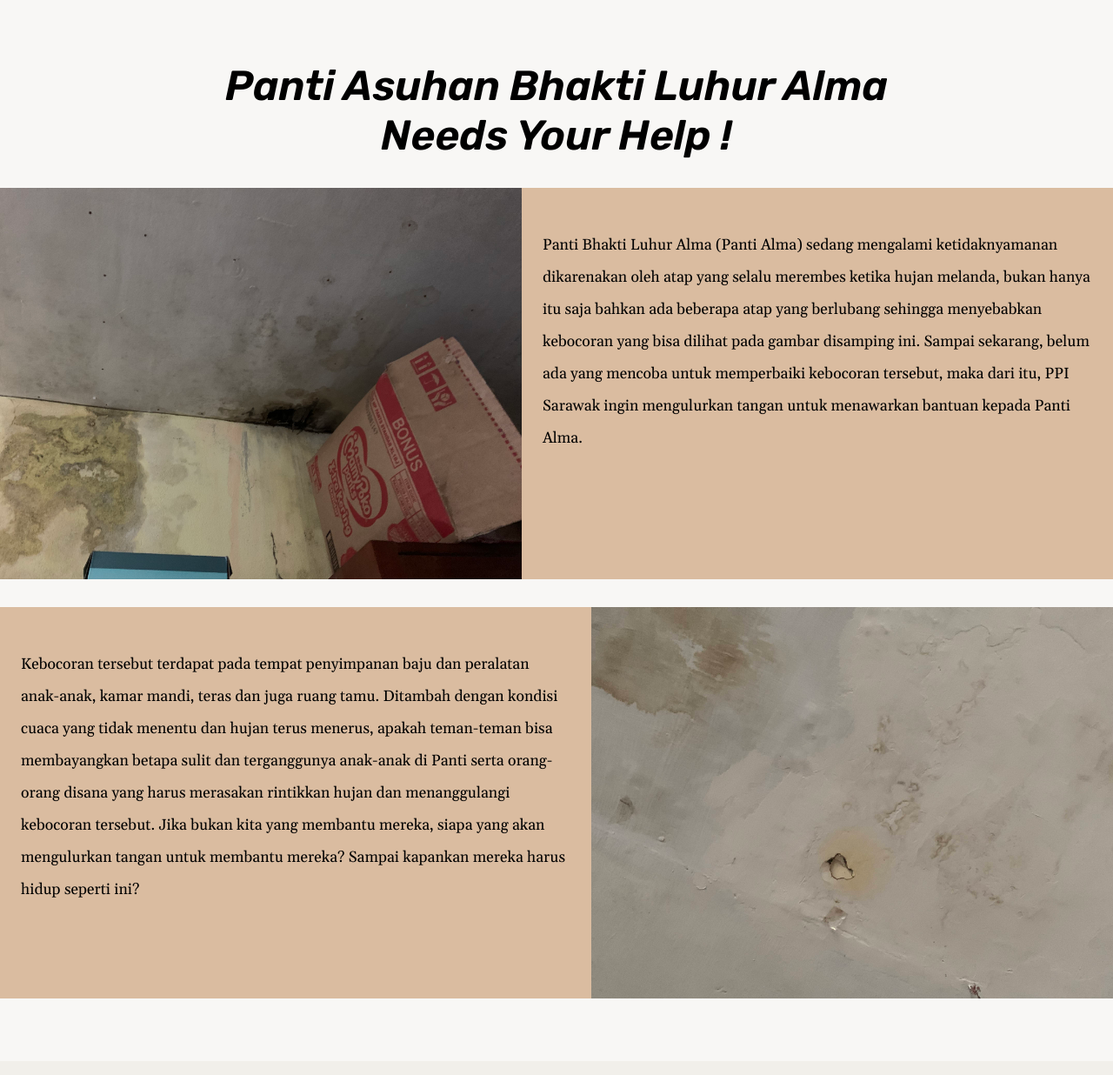
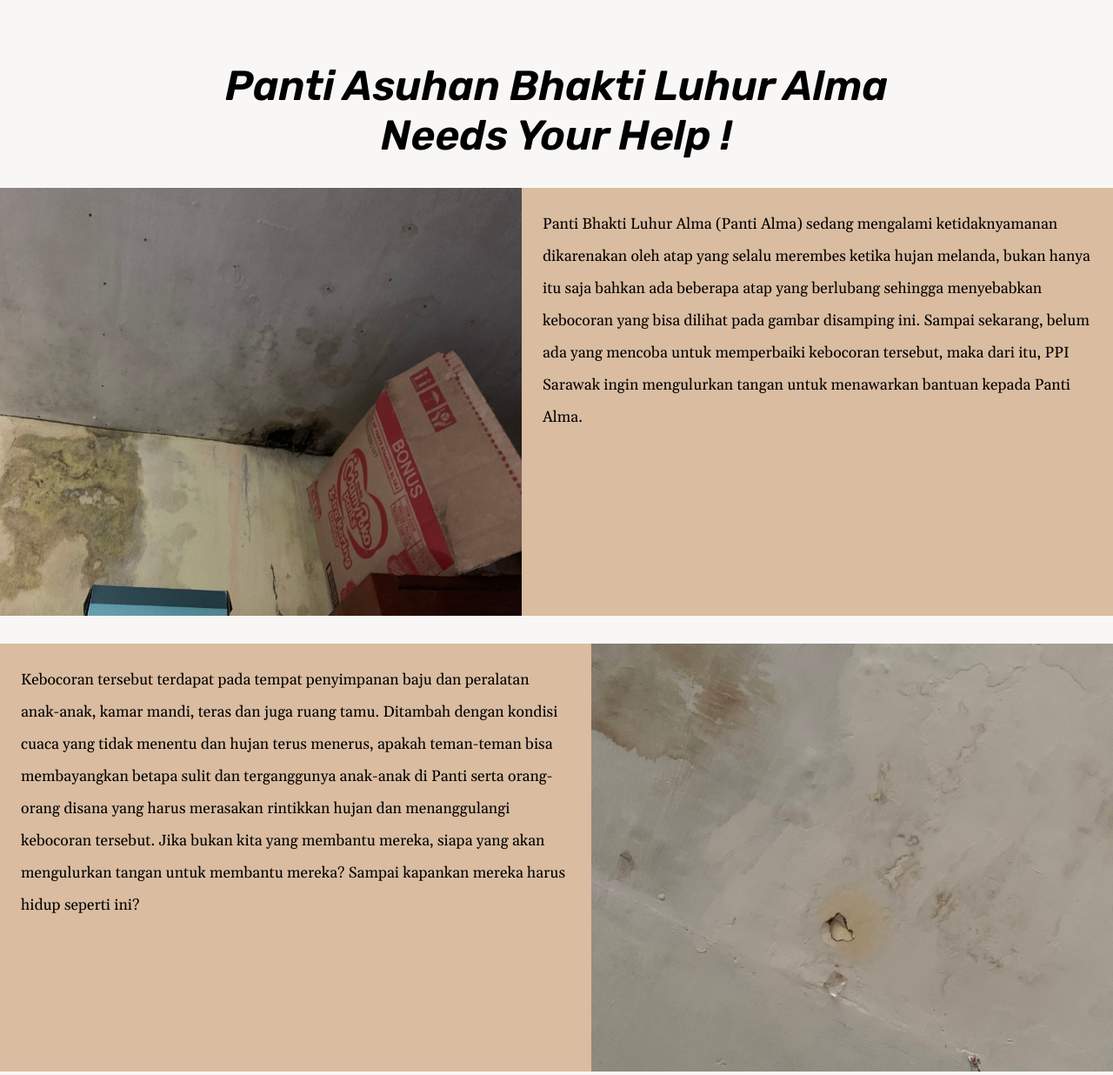
Before and after one commit to tensan8/Donate-For-Joy, a PHP site: page / in a window 1280 px wide. Shown: the part 882-2118 px from the top of the page at 87% size. Run offline with PHP 8.4, Linux system fonts and the light colour scheme.

Commit message:
Fixed responsiveness issue, Added backward compatibility, Created automatic slideshow

```diff
--- a/css/base.css
+++ b/css/base.css
@@ -60,6 +60,7 @@ p, a {
 ******************/
 .header-bar {
     display: flex;
+    display: -webkit-flex;
     justify-content: space-between;
     background-color: #fff;
     padding: 0.5rem 2.5rem ;
--- a/css/index.css
+++ b/css/index.css
@@ -49,6 +49,7 @@
 
 .first-carousel-container, .second-carousel-container {
     display: flex;
+    display: -webkit-flex;
     width: 100%;
     margin-top: 2rem;
     background-color: #DABCA0;
@@ -62,7 +63,7 @@
     background: #DABCA0;
     font-size: 1.1rem;
     margin-left: 1.5rem;
-    margin-top: 3rem;
+    margin-top: 1.5rem;
     margin-right: 1.5rem;
     line-height: 2.1;
 
@@ -72,21 +73,21 @@
     background: #DABCA0;
     font-size: 1.1rem;
     margin-left: 1.5rem;
-    margin-top: 3rem;
+    margin-top: 1.5rem;
     margin-right: 1.5rem;
     line-height: 2.1;
 }
 
 .first-carousel {
     width: 100%;
-    max-height: 450px;
+    height: 492px;
     position: relative;
 }
 
 .second-carousel {
     position: relative;
     width: 100%;
-    max-height: 450px;
+    height: 492px;
     order: 2;
 }
 
@@ -96,6 +97,7 @@
 
 .first-slide img, .second-slide img {
     width: 600px;
+    height: 492px;
 }
 
 .first-dot {
@@ -107,6 +109,8 @@
     border-radius: 50%;
     display: inline-block;
     transition: background-color 0.6s ease;
+    -webkit-transition: background-color 0.6s ease;
+    -moz-transition: background-color 0.6s ease;
 }
 
 .second-dot {
@@ -118,6 +122,8 @@
     border-radius: 50%;
     display: inline-block;
     transition: background-color 0.6s ease;
+    -webkit-transition: background-color 0.6s ease;
+    -moz-transition: background-color 0.6s ease;
 }
 
 .first-dots-container {
@@ -139,7 +145,7 @@
     height: 75rem;
     background-color: #F1EFEA;
     padding-top: 4.5rem;
-    padding-bottom: 18rem;
+    padding-bottom: 30rem;
 }
 
 .third-section p {
@@ -177,6 +183,7 @@ iframe {
     border-radius: 2rem;
     color: white;
     display: flex;
+    display: -webkit-flex;
     align-items: center;
     justify-content: center;
     height: 100%;
@@ -200,6 +207,7 @@ iframe {
     align-items: center;
     justify-content: center;
     display: flex;
+    display: -webkit-flex;
     border-radius: 1rem;
     border: 0.2rem solid #E5D3BB;
     width: 20rem;
@@ -212,6 +220,8 @@ iframe {
     font-size: 125%;
     font-weight: bolder;
     transition: ease 0.7s;
+    -webkit-transition: ease 0.7s;
+    -moz-transition: ease 0.7s;
 }
 
 .third-section button:hover{
@@ -232,6 +242,8 @@ iframe {
     visibility: hidden;
     opacity: 0;
     transition: ease 0.4s;
+    -webkit-transition: ease 0.4s;
+    -moz-transition: ease 0.4s;
 }
 
 .modal-content{
@@ -256,6 +268,7 @@ iframe {
 
 .modal-content img{
     display: flex;
+    display: -webkit-flex;
     margin: 0 auto;
     padding-bottom: 2rem;
 }
@@ -277,6 +290,26 @@ iframe {
 .third-section span{
     background-color: transparent;
 }
+
+
+/* Fading animation */
+.fade {
+    -webkit-animation-name: fade;
+    -webkit-animation-duration: 1.5s;
+    animation-name: fade;
+    animation-duration: 1.5s;
+  }
+
+  @-webkit-keyframes fade {
+    from {opacity: .4}
+    to {opacity: 1}
+  }
+
+  @keyframes fade {
+    from {opacity: .4}
+    to {opacity: 1}
+  }
+
 
 
 
@@ -321,6 +354,7 @@ iframe {
 
     .first-carousel, .second-carousel {
         text-align: center;
+        max-height: 280px;
     }
 
     .first-carousel-container p, .second-carousel-container p {
@@ -389,7 +423,7 @@ iframe {
 
     /* Second Section */
     .second-section {
-        width: 768px;
+        width:  768px;
         padding-bottom: 2rem;
     }
 
@@ -399,12 +433,12 @@ iframe {
     }
 
     .first-carousel, .second-carousel {
-        height: 480px;
+        height: 464px;
     }
 
     .first-slide img, .second-slide img {
         width: 400px;
-        height: 480px;
+        height: 464px;
     }
 
     .first-carousel-container p, .second-carousel-container p {
@@ -413,10 +447,9 @@ iframe {
     }
 
 
-
      /* Third Section */
     .third-section {
-        width: 768px;
+        width:  768px;
         padding-top: 2rem;
     }
 
--- a/index.php
+++ b/index.php
@@ -5,9 +5,12 @@
     <meta http-equiv="X-UA-Compatible" content="IE=edge">
     <meta name="viewport" content="width=device-width, initial-scale=1.0">
     <title>Donate For Joy | Home</title>
+
+
+    <link href="https://cdn.rawgit.com/michalsnik/aos/2.1.1/dist/aos.css" rel="stylesheet">
     <link href='css/base.css' rel='stylesheet'>
     <link href='css/index.css' rel='stylesheet'>
-    <script src="https://code.jquery.com/jquery-3.6.0.min.js" integrity="sha256-/xUj+3OJU5yExlq6GSYGSHk7tPXikynS7ogEvDej/m4=" crossorigin="anonymous"></script>
+
 </head>
 <body>
     <!-- FIRST SECTION OF THE HOME PAGE  -->
@@ -22,19 +25,16 @@
     <!-- SECOND SECTION OF THE HOME PAGE (CAROUSEL) -->
     <div class="second-section">
         <h2>Panti Asuhan Bhakti Luhur Alma <br/>Needs Your Help !</h2>
-        <div class="first-carousel-container">
+        <div class="first-carousel-container" data-aos="fade-up" data-aos-duration="1500" data-aos-anchor-placement="bottom-bottom">
             <div class="first-carousel">
-                <div class="first-slide">
+                <div class="first-slide fade">
                     <img src="images/2.jpg" alt="Carousel picture 1" />
                 </div>
-                <div class="first-slide">
+                <div class="first-slide fade">
                     <img src="images/2.2.jpg" alt="Carousel picture 2"/>
                 </div>
 
-                <!-- <div class="first-dots-container">
-                    <span class="first-dot" onclick="currentSlides(1)"></span>
-                    <span class="first-dot" onclick="currentSlides(2)"></span>
-                </div> -->
+
             </div>
 
             <p>Panti Bhakti Luhur Alma (Panti Alma) sedang mengalami ketidaknyamanan dikarenakan oleh atap yang selalu merembes ketika hujan melanda,
@@ -43,19 +43,16 @@
                 menawarkan bantuan kepada Panti Alma.</p>
         </div>
 
-        <div class="second-carousel-container">
+        <div class="second-carousel-container" data-aos="fade-up" data-aos-duration="1500" data-aos-anchor-placement="bottom-bottom">
             <div class="second-carousel">
-                <div class="second-slide">
+                <div class="second-slide fade">
                     <img src="images/3.JPG" alt="Carousel picture 3" />
                 </div>
-                <div class="second-slide">
+                <div class="second-slide fade">
                     <img src="images/3.3.jpg" alt="Carousel picture 4"/>
                 </div>
 
-                <!-- <div class="second-dots-container">
-                    <span class="second-dot" onclick="currentSlides(1)"></span>
-                    <span class="second-dot" onclick="currentSlides(2)"></span>
-                </div> -->
+
             </div>
             <p>Kebocoran tersebut terdapat pada tempat penyimpanan baju dan peralatan anak-anak, kamar mandi, teras dan juga ruang tamu. Ditambah dengan kondisi
                 cuaca yang tidak menentu dan hujan terus menerus, apakah teman-teman bisa membayangkan betapa sulit dan terganggunya anak-anak di Panti serta orang-orang
@@ -70,13 +67,15 @@
     <!-- THIRD SECTION OF THE HOME PAGE (VIDEO) + PROGRESS BAR AND DONATE NOW BUTTON-->
 
     <div class="third-section">
-        <iframe width="1280" height="720" src="https://drive.google.com/file/d/1SYb2rBzY6-MQwmUk2sYTSa1ZLw1BTCUb/preview" title="YouTube video player" frameborder="0" allow="accelerometer; autoplay; clipboard-write; encrypted-media; gyroscope; picture-in-picture" allowfullscreen></iframe>
-        <p>Dokumentasi tersebut dilakukan saat melakukan survey tempat karena Tim PPI Sarawak ingin melihat langsung apa yang sedang terjadi di Panti tersebut.
+        <iframe width="1280" height="720" src="https://drive.google.com/file/d/1SYb2rBzY6-MQwmUk2sYTSa1ZLw1BTCUb/preview" title="YouTube video player" frameborder="0" allow="accelerometer; autoplay; clipboard-write; encrypted-media; gyroscope; picture-in-picture" allowfullscreen
+            data-aos="zoom-in" data-aos-duration="1500" data-aos-anchor-placement="center-center"></iframe>
+        <p data-aos="fade-up" data-aos-duration="1500" data-aos-anchor-placement="top-center">Dokumentasi tersebut dilakukan saat melakukan survey tempat karena Tim PPI Sarawak ingin melihat langsung apa yang sedang terjadi di Panti tersebut.
             Tim PPI Sarawak juga menanyakan beberapa hal terkait bantuan apa yang dibutuhkan oleh Panti tersebut dan dengan tersenyum, Suster Tin (pengurus panti)
             berkata bahwa bantuan yang kita bisa salurkan adalah bantuan untuk memperbaiki atap yang berlubang dan yang kondisinya sudah tidak memadai. Kemudian,
             beliau juga menunjukkan tempat-tempat yang atapnya bocor dan berdampak buruk oleh hujan deras. Maka dari itu, Tim PPI Sarawak ingin mengajak teman-teman sekalian,
             dimanapun kalian berada, untuk menyalurkan bantuan dengan menekan tombol ‘Donate Now’ dibawah ini. Berapapun yang teman-teman donasikan, walaupun kecil jumlahnya,
             akan berarti sekali untuk teman-teman kita di Panti Alma.</p>
+
 
 
         <h2 class="italize-text-centered">
@@ -104,6 +103,9 @@
         </div>
     </div>
 
+    <script src="https://cdn.rawgit.com/michalsnik/aos/2.1.1/dist/aos.js"></script>
+    <script src="https://code.jquery.com/jquery-3.6.0.min.js" integrity="sha256-/xUj+3OJU5yExlq6GSYGSHk7tPXikynS7ogEvDej/m4=" crossorigin="anonymous"></script>
+
     <script src="script/index.js"></script>
 </body>
 </html>
```
Also changed, not shown: script/index.js (+76 -43 lines).
